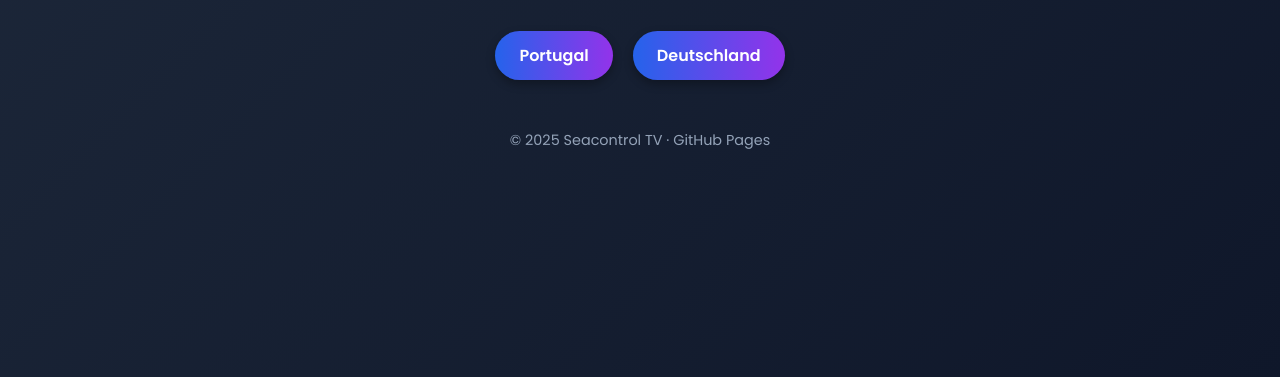
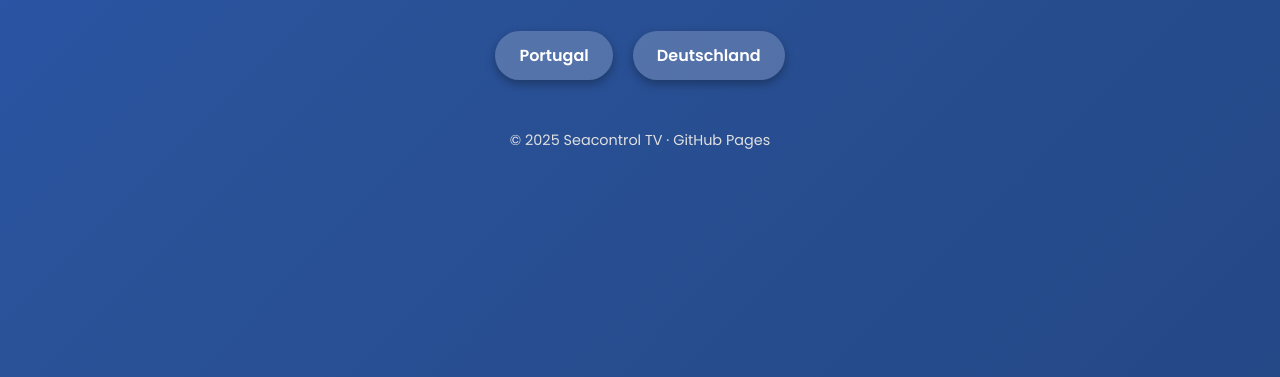
Before and after one commit to amandiocampos54-lgtm/SeacontrolTV, a plain HTML site: page index.html in a window 1280 px wide. Shown: the part 423-800 px from the top of the page. Drawn offline with Linux system fonts and the light colour scheme.

Commit message:
Update index.html

```diff
--- a/index.html
+++ b/index.html
@@ -6,17 +6,27 @@
   <title>Seacontrol TV</title>
   <link href="https://fonts.googleapis.com/css2?family=Poppins:wght@400;600;700&display=swap" rel="stylesheet">
   <style>
+    @keyframes gradientAnimation {
+      0% { background-position: 0% 50%; }
+      50% { background-position: 100% 50%; }
+      100% { background-position: 0% 50%; }
+    }
+
     body {
       margin: 0;
       font-family: 'Poppins', sans-serif;
-      background: linear-gradient(135deg, #1e293b, #0f172a);
-      color: #f1f5f9;
       display: flex;
       flex-direction: column;
       align-items: center;
       justify-content: center;
       min-height: 100vh;
       text-align: center;
+      color: #fff;
+
+      /* Fundo animado */
+      background: linear-gradient(-45deg, #1e3c72, #2a5298, #2563eb, #9333ea);
+      background-size: 400% 400%;
+      animation: gradientAnimation 15s ease infinite;
     }
 
     header {
@@ -37,7 +47,7 @@
     }
 
     nav a {
-      background: linear-gradient(90deg, #2563eb, #9333ea);
+      background: rgba(255,255,255,0.2);
       color: white;
       text-decoration: none;
       font-weight: 600;
@@ -48,14 +58,14 @@
     }
 
     nav a:hover {
-      background: linear-gradient(90deg, #1d4ed8, #7e22ce);
+      background: rgba(255,255,255,0.35);
       transform: translateY(-2px);
     }
 
     footer {
       margin-top: 50px;
       font-size: 0.9rem;
-      color: #94a3b8;
+      color: #e0e0e0;
     }
   </style>
 </head>
@@ -67,7 +77,7 @@
   <nav>
     <a href="indexportugal.html">Portugal</a>
     <a href="indexdeutschland.html">Deutschland</a>
-    <!-- Mais países podem ser adicionados aqui -->
+    <!-- Futuramente podes adicionar mais países -->
   </nav>
 
   <footer>
```
